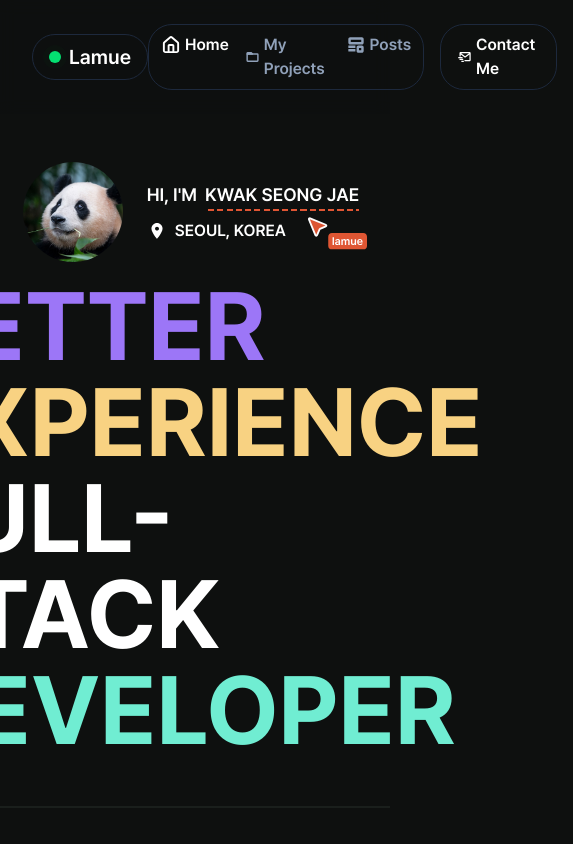
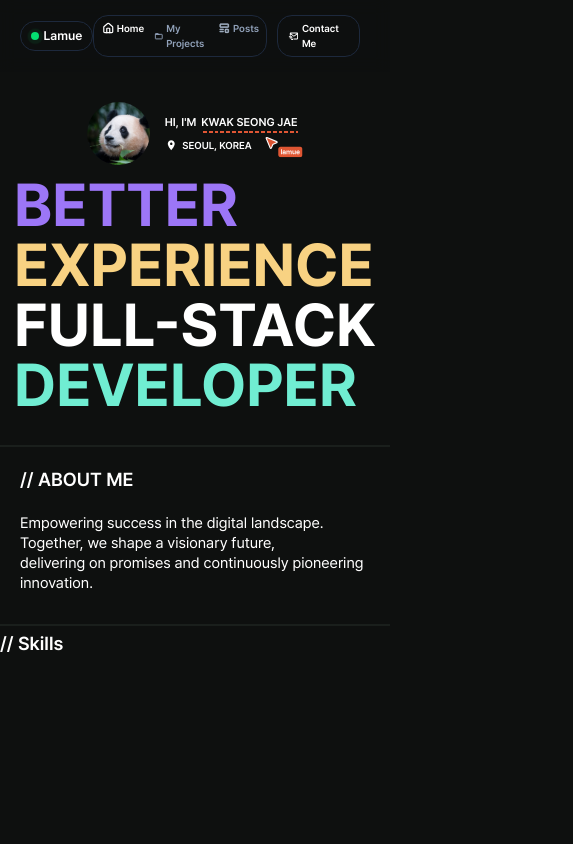
Before and after one commit to kwakseongjae/lamue-portfolio, a Next.js app: page / in a window 390 px wide. Shown: the top 844 px of the page, 573 px wide, since content can reach past the window. Built offline with nearby package versions, Linux system fonts and the light colour scheme.

Commit message:
feat: Implement responsive font sizing in globals.css

```diff
--- a/src/app/globals.css
+++ b/src/app/globals.css
@@ -48,6 +48,40 @@
     'Segoe UI Emoji', 'Segoe UI Symbol', sans-serif;
 }
 
+:root {
+  font-size: 16px;
+}
+
+@media (max-width: 480px) {
+  :root {
+    font-size: 10px;
+  }
+}
+
+@media (min-width: 480px) and (max-width: 640px) {
+  :root {
+    font-size: 10px;
+  }
+}
+
+@media (min-width: 641px) and (max-width: 768px) {
+  :root {
+    font-size: 12px;
+  }
+}
+
+@media (min-width: 769px) and (max-width: 1024px) {
+  :root {
+    font-size: 14px;
+  }
+}
+
+@media (min-width: 1025px) {
+  :root {
+    font-size: 16px;
+  }
+}
+
 body {
   font-family: var(--font-pretendard);
 }
```
